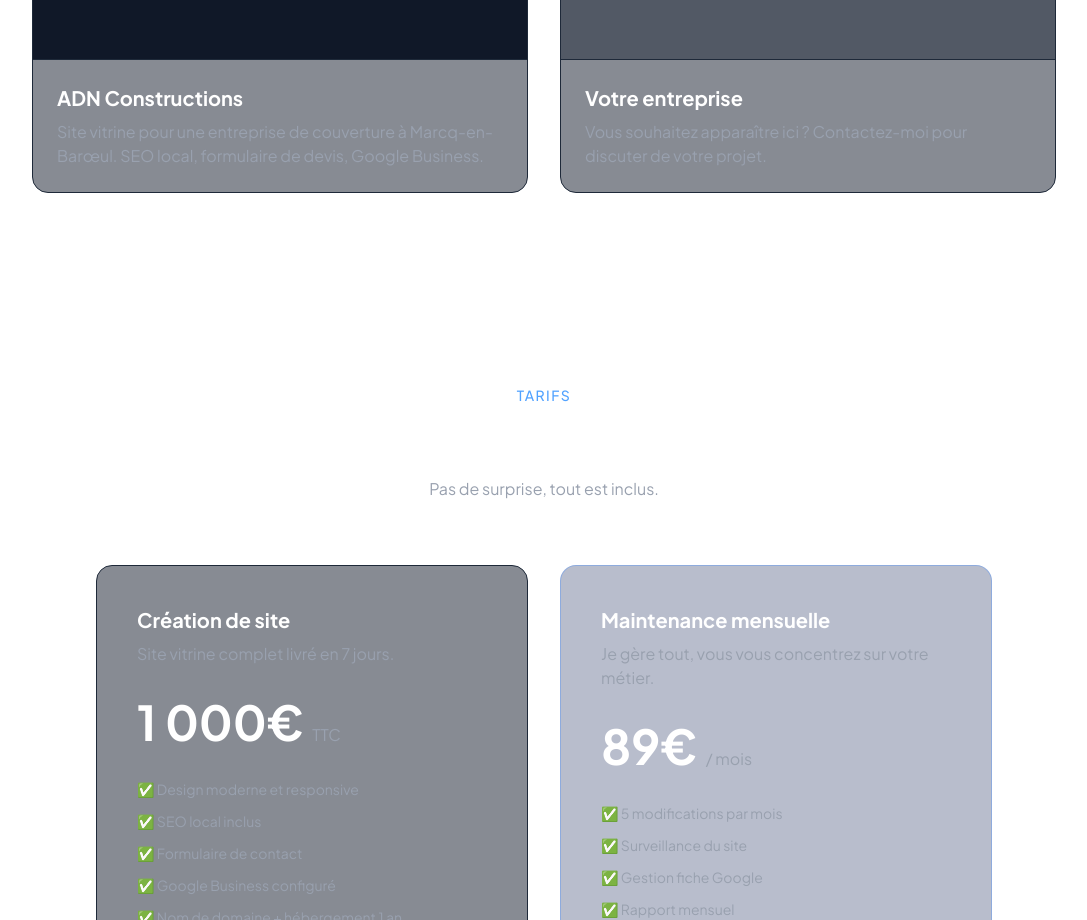
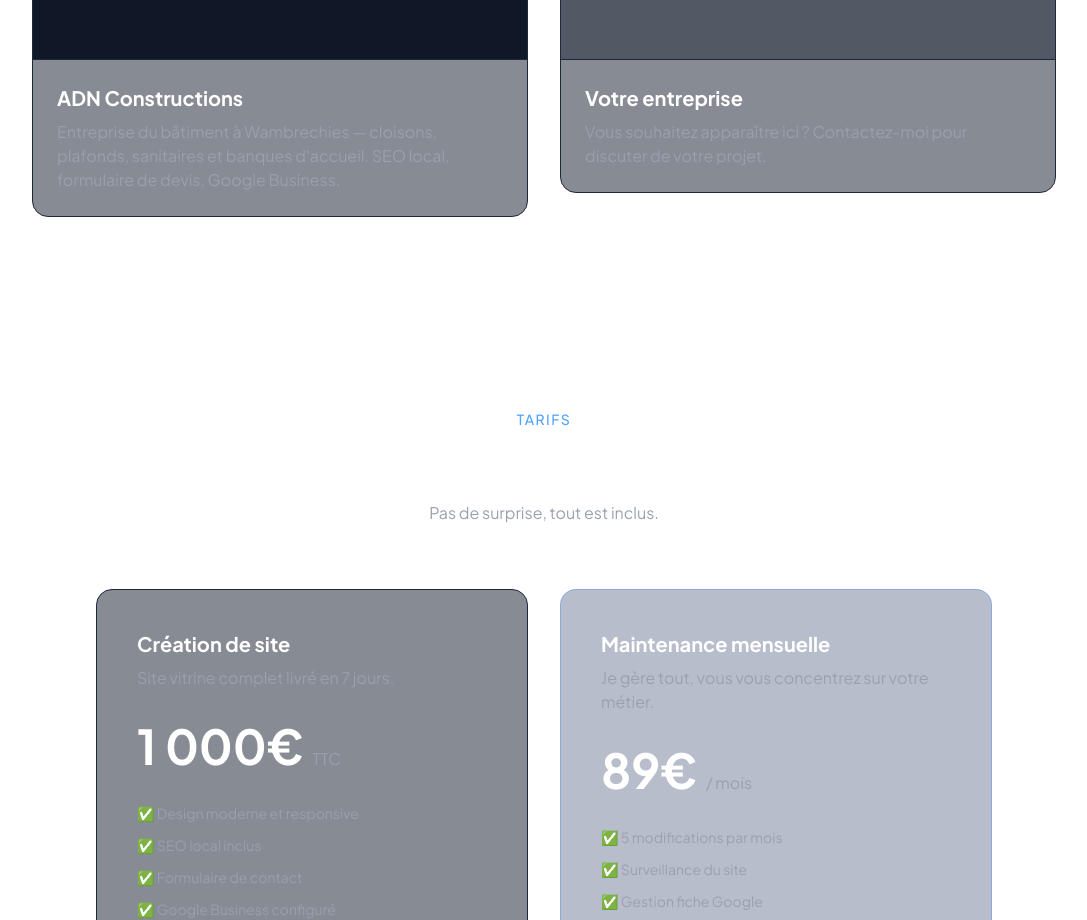
Before and after one commit to enguerrandbourghelle/agence-demo, a Next.js app: page / in a window 1280 px wide. Shown: the part 2440-3360 px from the top of the page, without its empty margins (96-1183 px from the left). Built offline with nearby package versions, Linux system fonts and the light colour scheme.

Commit message:
fix: correction activite et localisation ADN Constructions

```diff
--- a/components/Portfolio.tsx
+++ b/components/Portfolio.tsx
@@ -16,7 +16,7 @@ export default function Portfolio() {
               </div>
               <div className="p-6">
                 <h3 className="text-xl font-bold mb-2 text-white">ADN Constructions</h3>
-                <p className="text-gray-400">Site vitrine pour une entreprise de couverture à Marcq-en-Barœul. SEO local, formulaire de devis, Google Business.</p>
+                <p className="text-gray-400">Entreprise du bâtiment à Wambrechies — cloisons, plafonds, sanitaires et banques d&apos;accueil. SEO local, formulaire de devis, Google Business.</p>
               </div>
             </div>
           </AnimatedSection>
```
